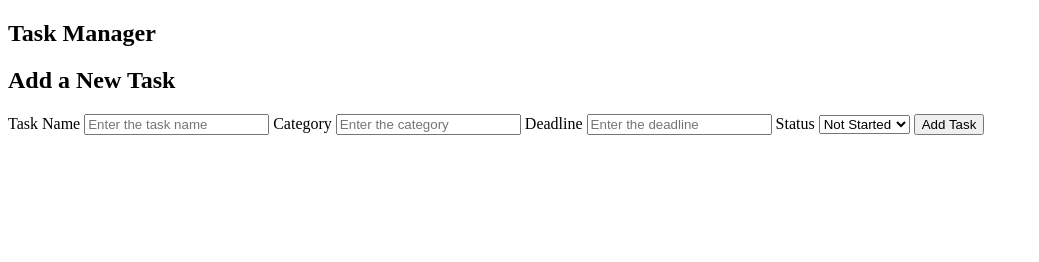
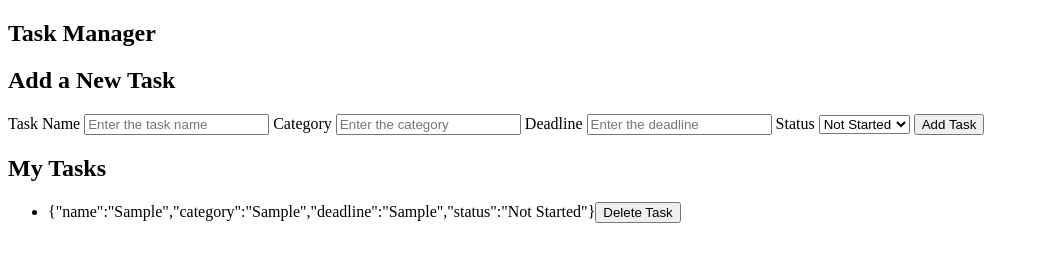
Before and after one commit to shakec/lab4TaskManager, a plain HTML site: page index.html in a window 1280 px wide. Both pictures are taken after typing "Sample", "Sample", "Sample" into the empty fields and a click on the button "Add Task". Shown: the whole page, without its empty margins (0-1039 px from the left). Drawn offline with Linux system fonts and the light colour scheme.

Commit message:
Updated code to display the task item onto the page

```diff
--- a/app.js
+++ b/app.js
@@ -16,8 +16,6 @@ taskForm.addEventListener('submit', (event) => {
     const taskDeadline = document.getElementById("task-deadline").value
     const taskStatus = document.getElementById("task-status").value
 
-    const appName = "Task Manager"
-
     // 3. create new task object
     const newTask = {
         name: taskName,
@@ -28,6 +26,8 @@ taskForm.addEventListener('submit', (event) => {
 
     // 4. add object to task array
     tasks.push(newTask)
+    // refresh the list
+    displayList()
     // 5. display updated array
     console.log(tasks)
 
@@ -35,15 +35,29 @@ taskForm.addEventListener('submit', (event) => {
     taskForm.reset()
 })
 
+// Display List
+function displayList () {
+    const taskList = document.getElementById("task-list")
 
+    taskList.innerHTML = ""
 
+    // callback method for each element in the array
+    tasks.forEach((item, index) => {
+        // have the DOM create the 'li' element
+        const li = document.createElement('li')
+        li.textContent = JSON.stringify(item) // get and set text inside the element
 
-// Store objects (each task) with props: task name, category, deadline, and status.
-// Now that task data can be stored, replace with the variable
-// Empty array to push in users tasks
+        // create delete button + logic
+        const deleteBtn = document.createElement('button')
+        deleteBtn.textContent = 'Delete Task'
 
+        // add click event to the delete button
+        deleteBtn.addEventListener('click', () => {
+            // remove single item from the list
+            tasks.splice(index, 1)
+        })
 
-// console.log(appName)
-// console.log(tasks[0].name)
-
-// console.log(tasks.length)
+        li.appendChild(deleteBtn) // add delete to every item
+        taskList.appendChild(li) // add item to the list
+    })
+}
--- a/index.html
+++ b/index.html
@@ -46,6 +46,11 @@
             </form>
         </section>
 
+        <section>
+            <h2>My Tasks</h2>
+            <ul id="task-list"></ul>
+        </section>
+
     </main>
 </body>
 </html>
```
